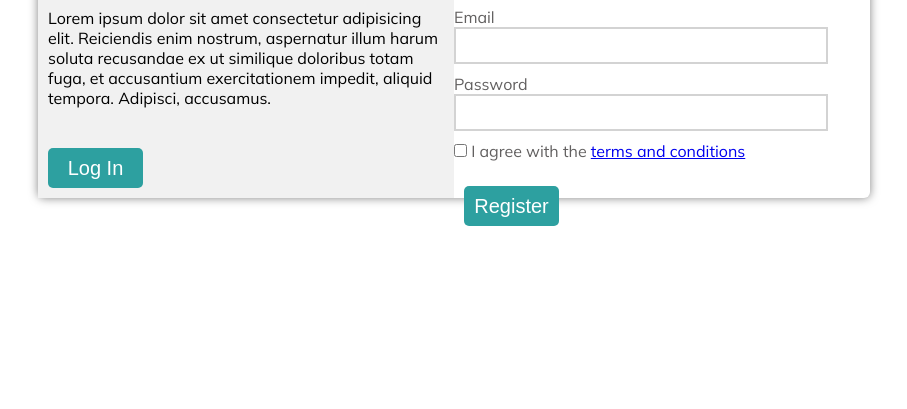
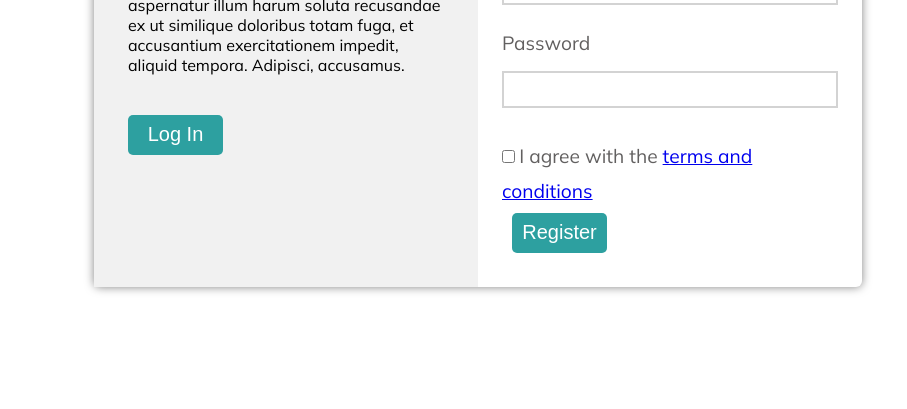
Before and after one commit to aynurnova/project-registration-form, a plain HTML site: page index.html in a window 1280 px wide. Shown: the part 391-800 px from the top of the page, without its empty margins (162-1069 px from the left). Drawn offline with Linux system fonts and the light colour scheme.

Commit message:
Final Project Submit

```diff
--- a/index.html
+++ b/index.html
@@ -55,7 +55,7 @@
                                    </div>
                             </div>
                             <div class="checkbox-input">
-                                      <input type="checkbox">
+                                      <input type="checkbox" id="checkbox">
                                       <label for="checkbox">I agree with the <span> <a href="#">terms and conditions</a></span></label>
                             </div>
                         </div>
--- a/styles.css
+++ b/styles.css
@@ -4,51 +4,50 @@
     padding: 0;
     box-sizing: border-box;
 }
+
 /* set the body style and size*/
 body {
     font-family: "Mulish", sans-serif;
-    padding: 100px;
-    margin: 100px;
-    height: 50vh;
 }
 
 /* set the main container size and style */
 .container {
-    width: 65vw;
-    border-radius: 6px;
-    box-shadow: 0 0 10px rgba(10, 10, 10, 0.5);
+    width: 100vw;
+    height: 100vh;
     display: flex;
-    flex-direction: column;
     justify-content: center;
     align-items: center;
 }
+
 /* set the  card style*/
  .card {
-
-    width: 100%;
+    width: 60%;
+    max-width: 1200px;
     display: flex;
     justify-content: center;
     justify-items: center;
+    border-radius: 6px;
+    box-shadow: 0 0 10px rgba(10, 10, 10, 0.5);
 }
-
 
 /* style the left side */
 .left-side {
-    width: 50%;
     display: flex;
+    flex: 1;
     flex-direction: column;
     gap: 20px;
     background-color: rgb(241, 241, 241);
+    padding: 1.5rem;
+}
 
-}
 /* set the size for the logo */
 img {
     height: 160px;
     width: 150px;
     margin-left: 10px;
     margin-top: 5px;
+}
 
-}
 /* set the size for the paragraph */
 p {
     margin: 10px;
@@ -57,18 +56,20 @@ p {
 
 /* style the right side */
 .right-side {
-    width: 50%;
     height: 100%;
     display: flex;
+    flex: 1;
     flex-direction: column;
-    gap: 15px;
+    padding: 1.5rem;
 }
+
 /* set the size and style for header */
 .right-side> .header {
-    font-size: 15px;
+    font-size: 1.5rem;
     font-weight: bolder;
-    margin: 10px;
+    margin-bottom: 1.5rem;
 }
+
 /* set input section display */
 .input-section {
     display: flex;
@@ -76,11 +77,12 @@ p {
     justify-content: space-between;
     gap: 10px;
 }
+
 /* set the name section display */
 .full-name-input {
+    width: 100%;
     display: flex;
     gap: 10px;
-    flex-wrap: wrap;
 }
 
 /* set the email and password display */
@@ -89,18 +91,32 @@ p {
     flex-direction: column;
     gap: 10px;
 }
+
 /* style the input boxes */
 [id] {
     border: 2px solid lightgray;
 }
+
 #first-name,  #last-name, #email, #password {
     padding: 9px;
-    width: 90%;
 }
+
+input {
+    width: 100%;
+    margin-top: 1rem;
+    margin-bottom: 1rem;
+}
+
+#checkbox {
+    width: auto;
+}
+
 /* style the font of the labels */
 [for] {
     color: rgb(98, 96, 96);
+    font-size: 1.2rem;
 }
+
 /* set the size and style for buttons */
 button {
     width: 95px;
@@ -114,10 +130,16 @@ button {
     cursor: pointer;
     transition: all 0.5s ease;
 }
+
 button:hover {
     background-color: rgb(94, 182, 182);
     transform: scale(1.1);
 }
-.button2 {
-    margin-bottom: -300px;
+
+/* set max width on smaller screens */
+
+@media (max-width: 976px) {
+    display: flex;
+    flex-direction: column;
+    width: 60%;
 }
```
